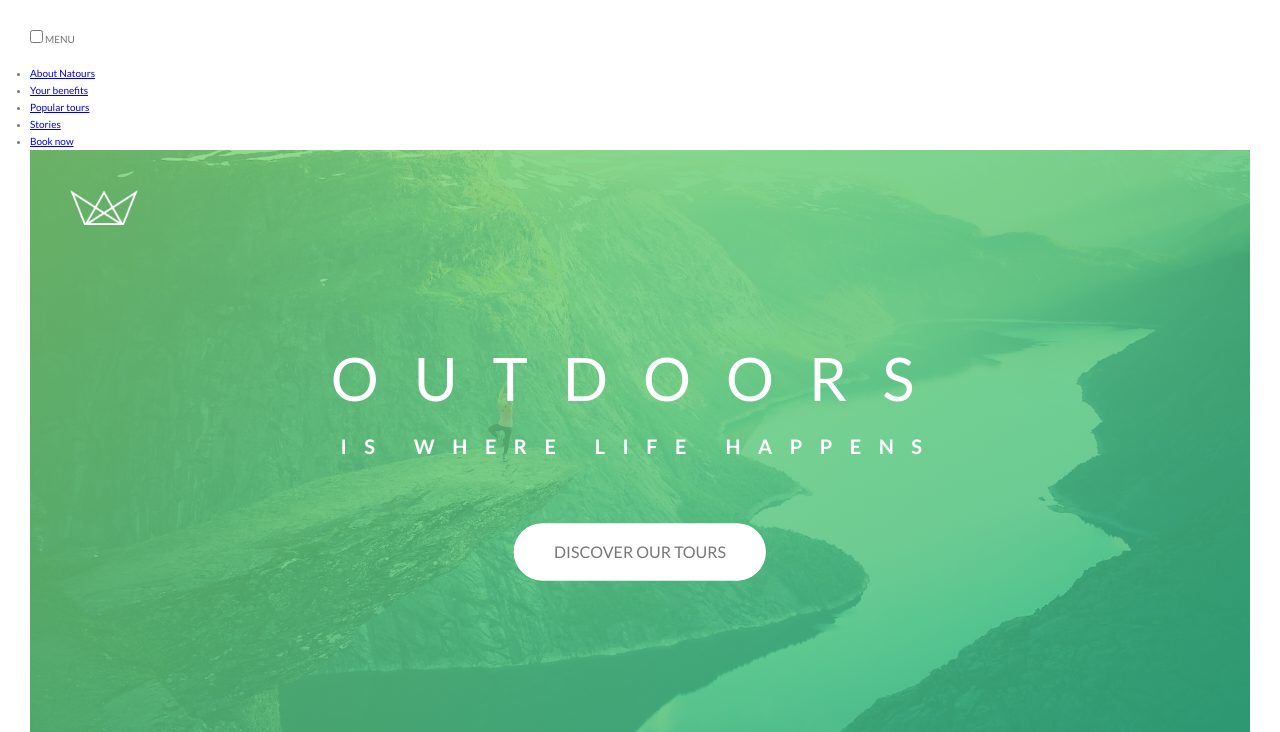
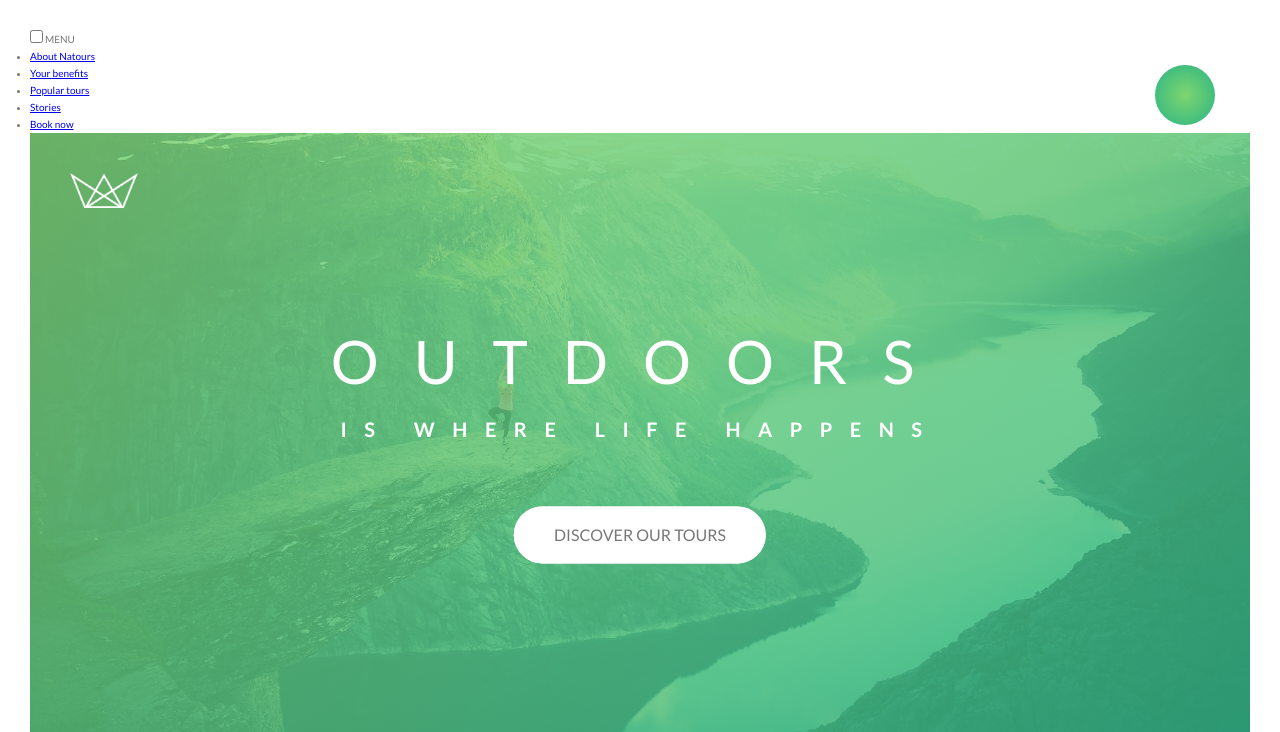
Before and after one commit to NwaguChima/natours_ui, a website: page index.html in a window 1280 px wide. Shown: the top 732 px of the page. Drawn offline with nearby package versions, Linux system fonts and the light colour scheme; files that its build step writes are made by us from their sources.

Commit message:
styled div

```diff
--- a/sass/layout/_navigation.scss
+++ b/sass/layout/_navigation.scss
@@ -0,0 +1,37 @@
+.navigation {
+  &__checkbox {
+  }
+
+  &__button {
+  }
+
+  &__background {
+    height: 6rem;
+    width: 6rem;
+    border-radius: 50%;
+    -webkit-border-radius: 50%;
+    -moz-border-radius: 50%;
+    -ms-border-radius: 50%;
+    -o-border-radius: 50%;
+
+    position: fixed;
+    top: 6.5rem;
+    right: 6.5rem;
+    background-image: radial-gradient(
+      $color-primary-light,
+      $color-primary-dark
+    );
+  }
+
+  &__nav {
+  }
+
+  &__list {
+  }
+
+  &__item {
+  }
+
+  &__link {
+  }
+}
--- a/sass/main.scss
+++ b/sass/main.scss
@@ -18,6 +18,7 @@
 @import 'layout/header';
 @import "layout/grid";
 @import "layout/footer";
+@import "layout/navigation";
 
 @import "pages/home";
 
```
